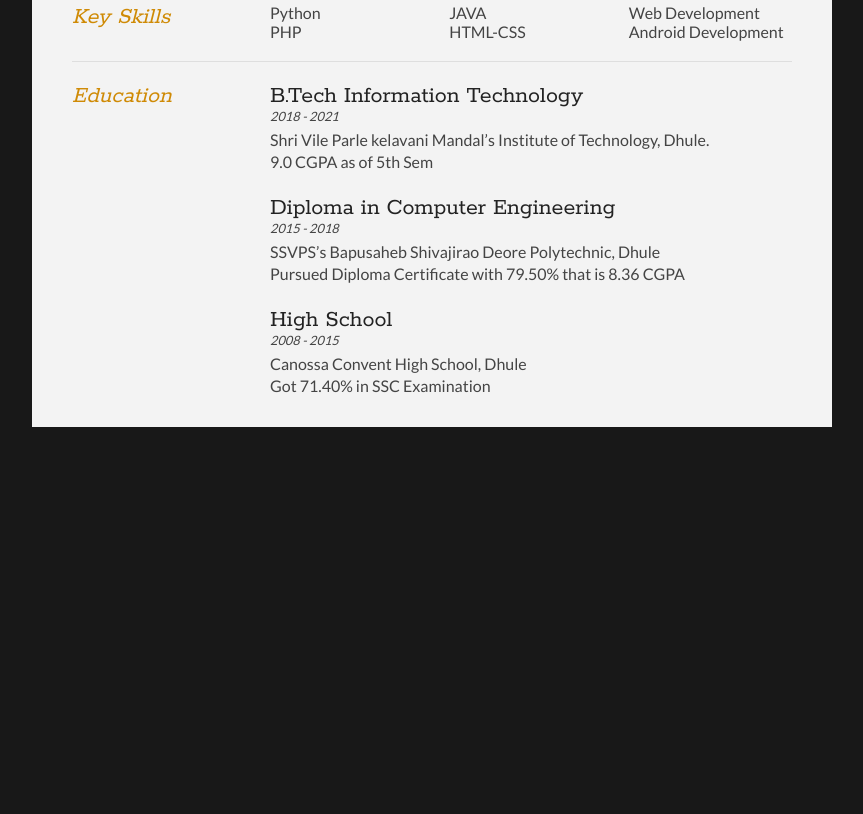
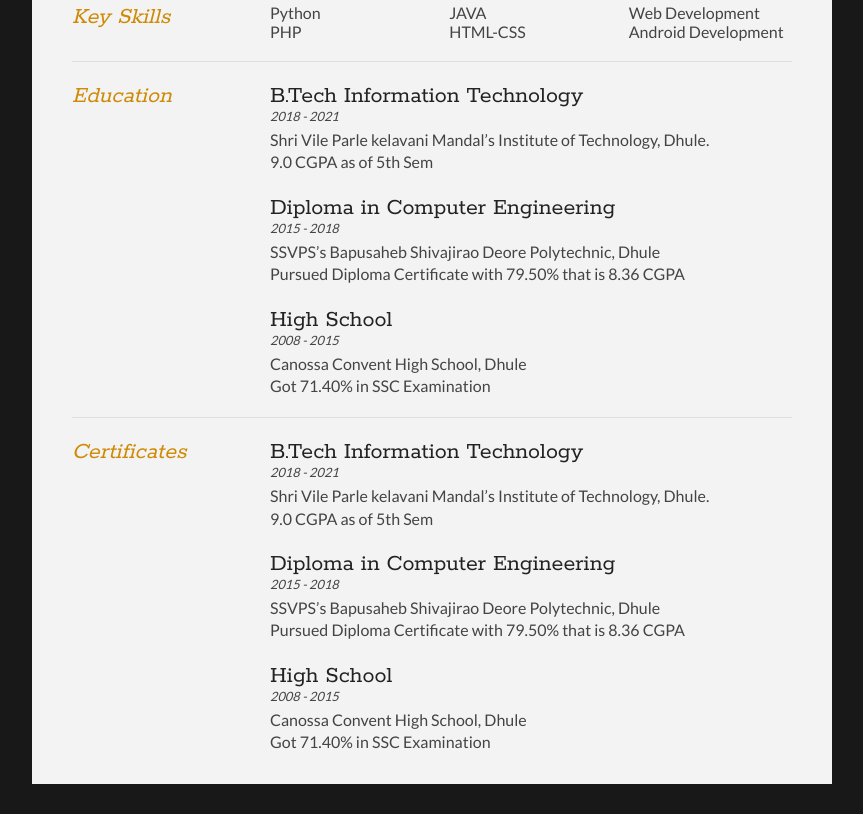
Before and after one commit to aliarslanansari/resume, a plain HTML site: page index.html in a window 1280 px wide. Shown: the part 704-1518 px from the top of the page, without its empty margins (208-1071 px from the left). Before the commit the page ends 1161 px from the top, so only its background shows below. Drawn offline with Linux system fonts and the light colour scheme.

Commit message:
Update index.html

```diff
--- a/index.html
+++ b/index.html
@@ -120,6 +120,33 @@ Got 71.40% in SSC Examination</p>
 			</div>
 			<div class="clear"></div>
 		</section>
+		<section>
+			<div class="sectionTitle">
+				<h1>Certificates</h1>
+			</div>
+
+			<div class="sectionContent">
+				<article>
+					<h2>B.Tech Information Technology</h2>
+					<p class="subDetails">2018 - 2021</p>
+					<p>Shri Vile Parle kelavani Mandal’s Institute of Technology, Dhule.<br>9.0 CGPA as of 5th Sem</p>
+				</article>
+
+				<article>
+					<h2>Diploma in Computer Engineering</h2>
+					<p class="subDetails">2015 - 2018</p>
+					<p>SSVPS’s Bapusaheb Shivajirao Deore Polytechnic, Dhule<br>
+Pursued Diploma Certificate with 79.50% that is 8.36 CGPA</p>
+				</article>
+				<article>
+					<h2>High School</h2>
+					<p class="subDetails">2008 - 2015</p>
+					<p>Canossa Convent High School, Dhule<br>
+Got 71.40% in SSC Examination</p>
+				</article>
+			</div>
+			<div class="clear"></div>
+		</section>
 
 	</div>
 </div>
```
